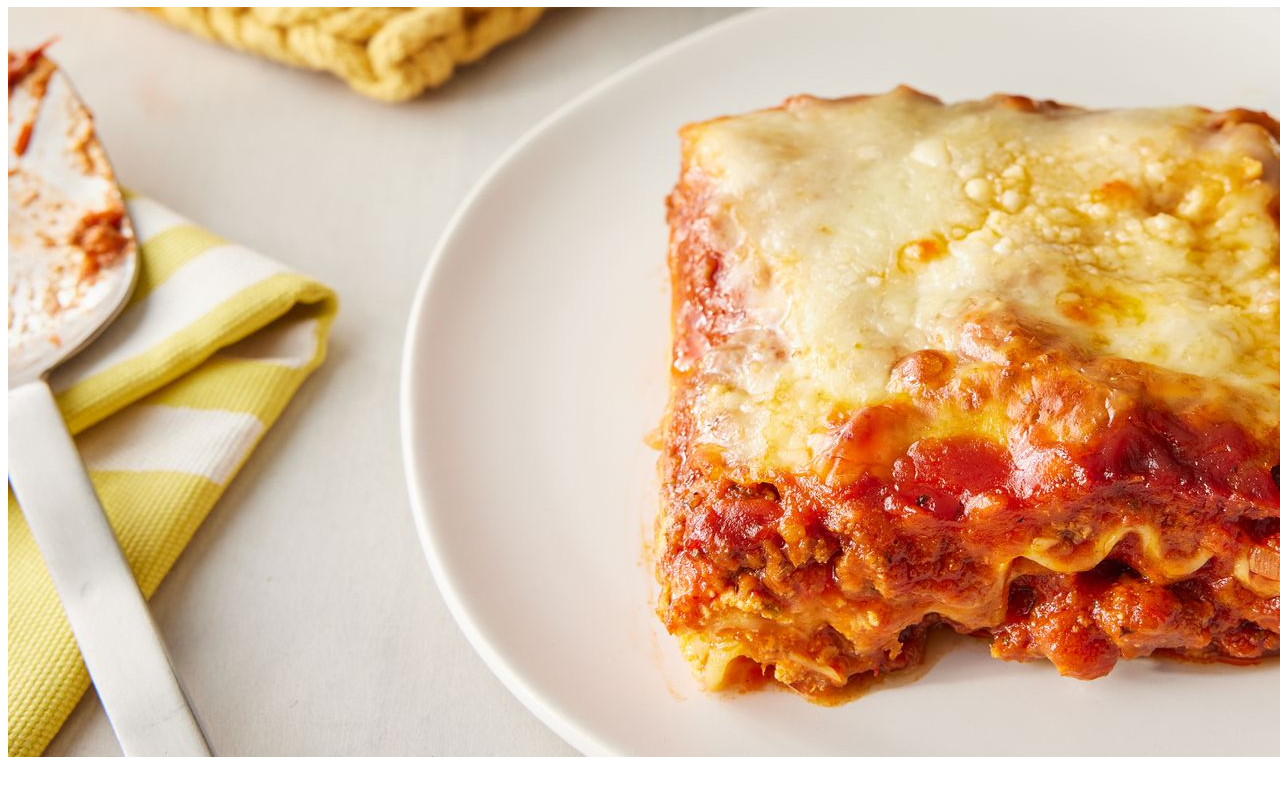
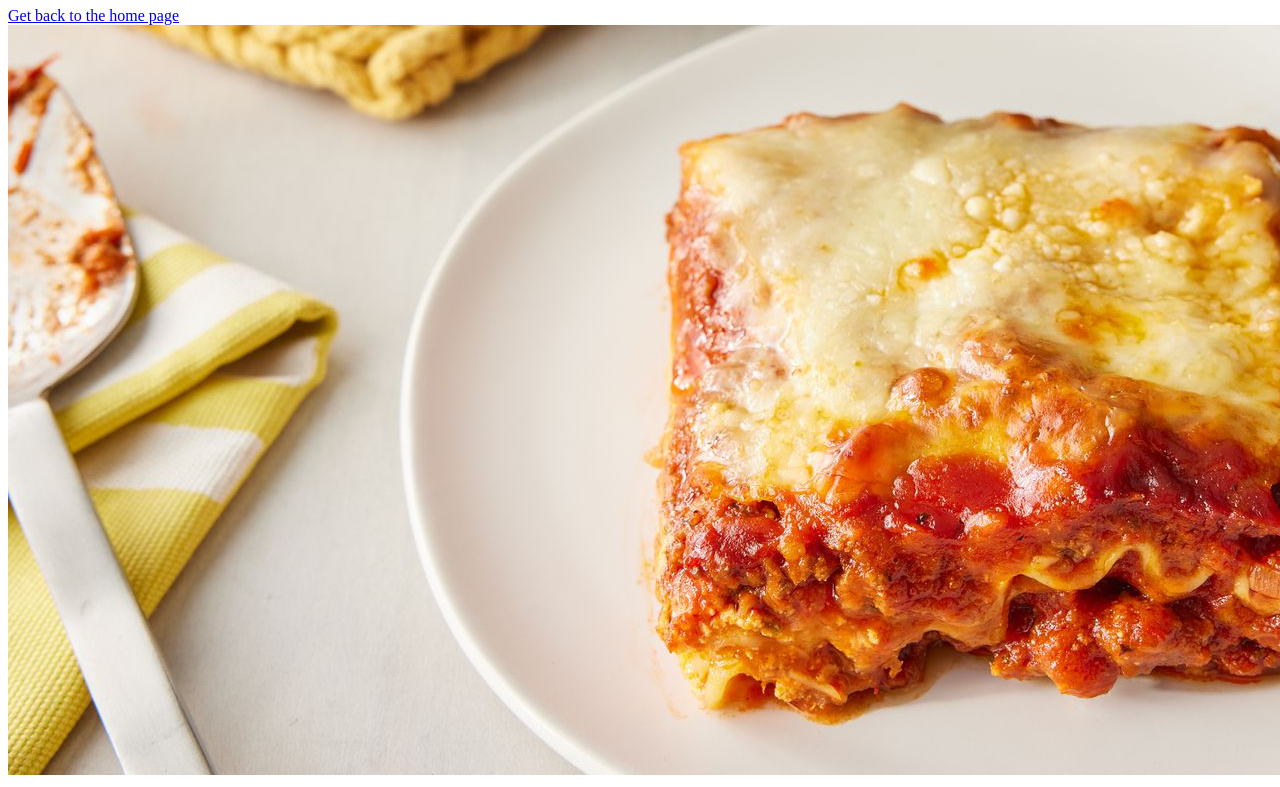
Before and after one commit to yellowcheese773/recipe24, a plain HTML site: page pages/lasagna.html in a window 1280 px wide. Shown: the part 73-860 px from the top of the page. Drawn offline with Linux system fonts and the light colour scheme.

Commit message:
added link to home page in lasagna.html

```diff
--- a/pages/lasagna.html
+++ b/pages/lasagna.html
@@ -5,13 +5,17 @@
     <meta charset="UTF-8">
     <meta http-equiv="X-UA-Compatible" content="IE=edge">
     <meta name="viewport" content="width=device-width, initial-scale=1.0">
-    <title>Document</title>
+    <title>Lasagna recipes</title>
 </head>
 
 <body>
     <h1>Lasagna</h1>
 
+    <a href="index.html">Get back to the home page</a>
+
     <img src=../images/lasagna_pic.jpg>
+
+
 </body>
 
 </html>
```
